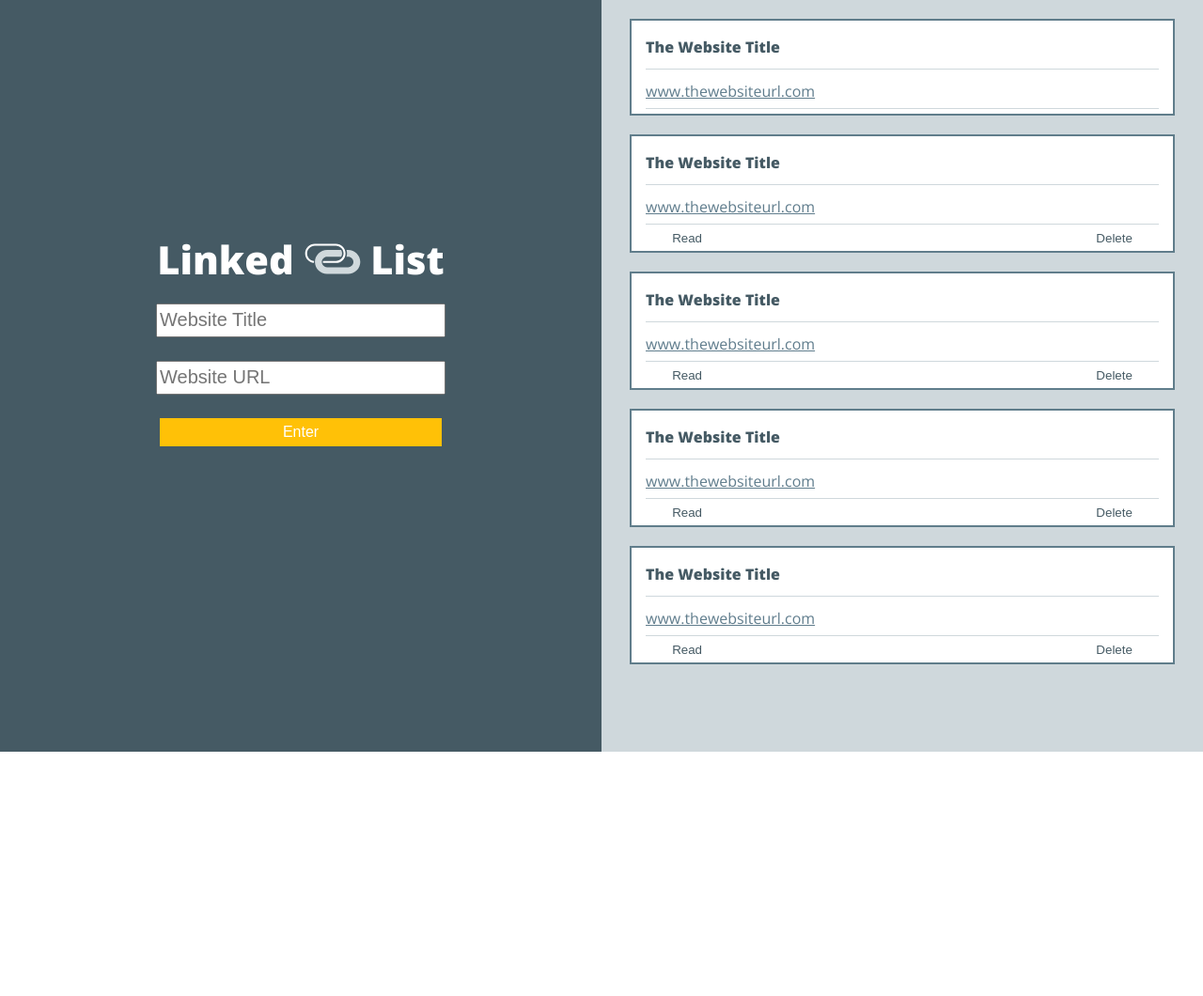
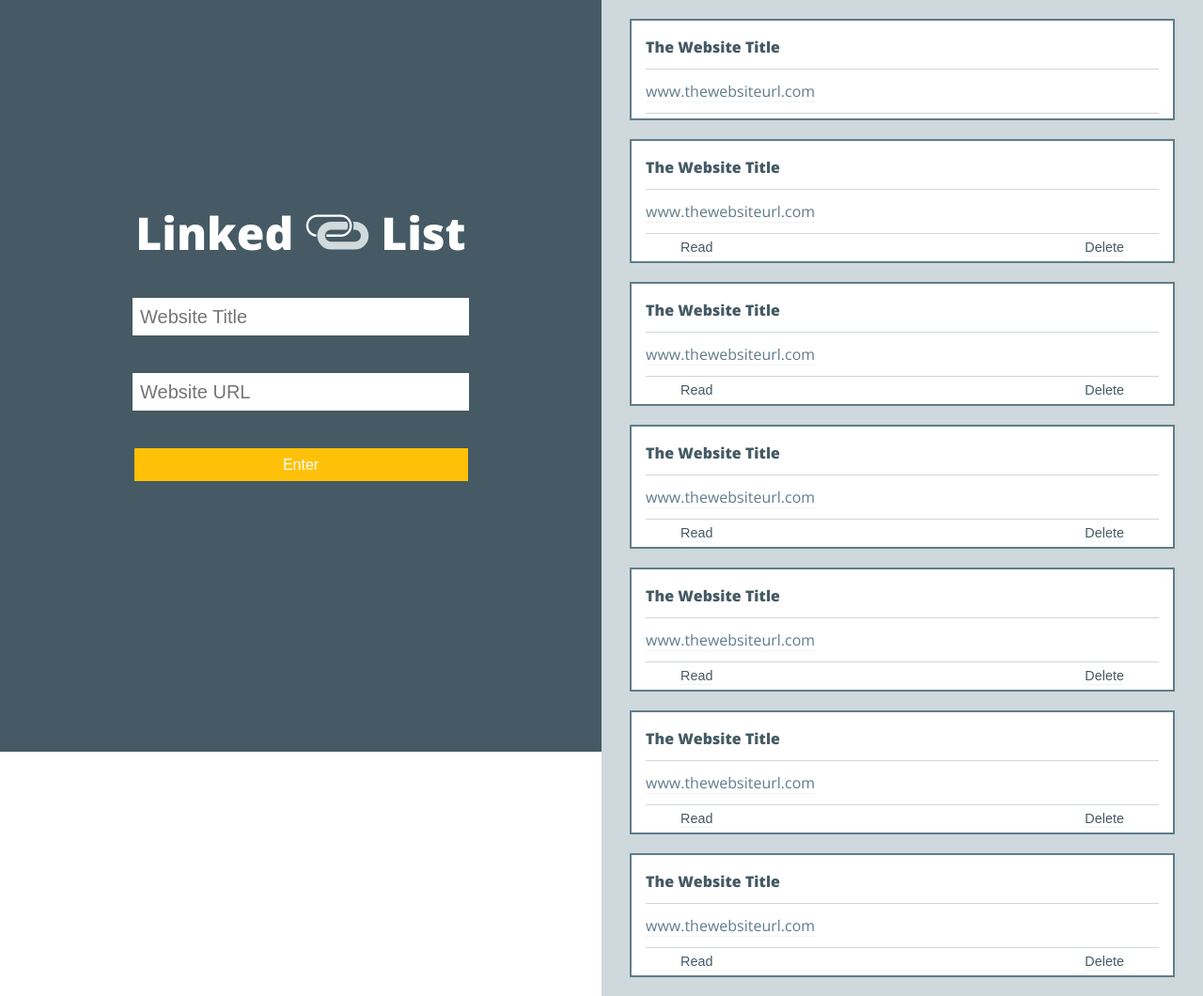
Before and after one commit to sljohnson32/Linked-List, a plain HTML site: page index.html in a window 1280 px wide. Shown: the whole page at 94% size. Before the commit the page ends 800 px from the top, so only its background shows below. Drawn offline with nearby package versions, Linux system fonts and the light colour scheme.

```diff
--- a/CSS/main.css
+++ b/CSS/main.css
@@ -6,12 +6,13 @@ body {
 
 header h1 {
   color: #FFF;
-  font-size: 260%;
+  font-size: 300%;
   font-weight: bolder;
+  margin-bottom: 45px;
 }
 header img {
-  height: 15%;
-  width: 15%;
+  height: 17%;
+  width: 17%;
 }
 
 .left-side, .right-side {
@@ -28,26 +29,42 @@ header img {
 }
 
 .left-side-container {
-  margin: 40% auto;
+  margin: 35% auto;
   width: 400px;
 }
 
 #website-title, #website-url {
   display: block;
-  margin: 25px auto;
-  width: 300px;
+  margin: 40px auto;
+  width: 350px;
   height: 30px;
   font-size: 125%;
   font-weight: lighter;
+  border: none;
+  padding: 5px 0 5px 8px;
 }
 
 .enter-button {
   background: #FFC107;
   color: #FFF;
-  width: 300px;
-  height: 30px;
+  width: 355px;
+  height: 35px;
   border: none;
   font-size: 100%;
+}
+
+.enter-button:hover {
+  background-color: #FFD773;
+}
+
+.enter-button:active {
+  background-color: ##ffac07;
+}
+
+.enter-button:disabled,
+.enter-button[disabled]:active,
+.enter-button[disabled]:hover {
+  background: #FFD773;
 }
 
 .right-side {
@@ -78,12 +95,14 @@ header img {
   margin-bottom: 15px;
 }
 
-a:link {
+.link-url:link {
   color: #607D8D;
   margin-bottom: 15px;
+  text-decoration: none;
+  border-bottom: 1px solid #F2F4F4;
 }
 
-a:hover {
+.link-url:hover {
   font-weight: bolder;
   color: #455A64;
   border-bottom-color: #FFC107;
@@ -100,31 +119,29 @@ a:hover {
   background: #CFD8DC;
   border: 0;
   height: 1px;
-  margin: 10px 0 5px;
-  }
-
-}
-
-.link-info-buttons {
-  width: 80%;
+  margin: 15px 0 5px;
 }
 
 .link-read, .link-delete {
   border: 0;
-  padding:none;
+  padding: 0 0 1px;
   background: none;
   color: #455A64;
   margin-bottom: 5px;
+  font-size: 90%;
+  text-decoration: none;
+  border-bottom: 1px solid #F2F4F4;
 }
 
 .link-read {
-  margin-right: 70%;
+  margin-right: 68%;
 }
 
-.link-info-buttons:hover {
+.link-read:hover, .link-delete:hover {
   font-weight: bolder;
   color: #455A64;
-  border-bottom-color: #FFC107;
+  text-decoration: none;
+  border-bottom: 1px solid #FFC107;
 }
 
 @media screen and (max-width: 400px) {
--- a/index.html
+++ b/index.html
@@ -75,6 +75,30 @@
           <div class="link-info">
             <h2 class="link-title">The Website Title</h2>
           <hr class='hr1'>
+            <a href="URL" class="link-url">www.thewebsiteurl.com</a>
+          <hr class='hr2'>
+          </div>
+          <div class="link-info-buttons">
+            <button class="link-read">Read</button>
+            <button class="link-delete">Delete</button>
+          </div>
+        </article>
+        <article class="link-info-container">
+          <div class="link-info">
+            <h2 class="link-title">The Website Title</h2>
+          <hr class='hr1'>
+            <a href="URL" class="link-url">www.thewebsiteurl.com</a>
+          <hr class='hr2'>
+          </div>
+          <div class="link-info-buttons">
+            <button class="link-read">Read</button>
+            <button class="link-delete">Delete</button>
+          </div>
+        </article>
+        <article class="link-info-container">
+          <div class="link-info">
+            <h2 class="link-title">The Website Title</h2>
+          <hr class='hr1'>
             <a href='URL' class="link-url">www.thewebsiteurl.com</a>
           <hr class='hr2'>
           </div>
```
